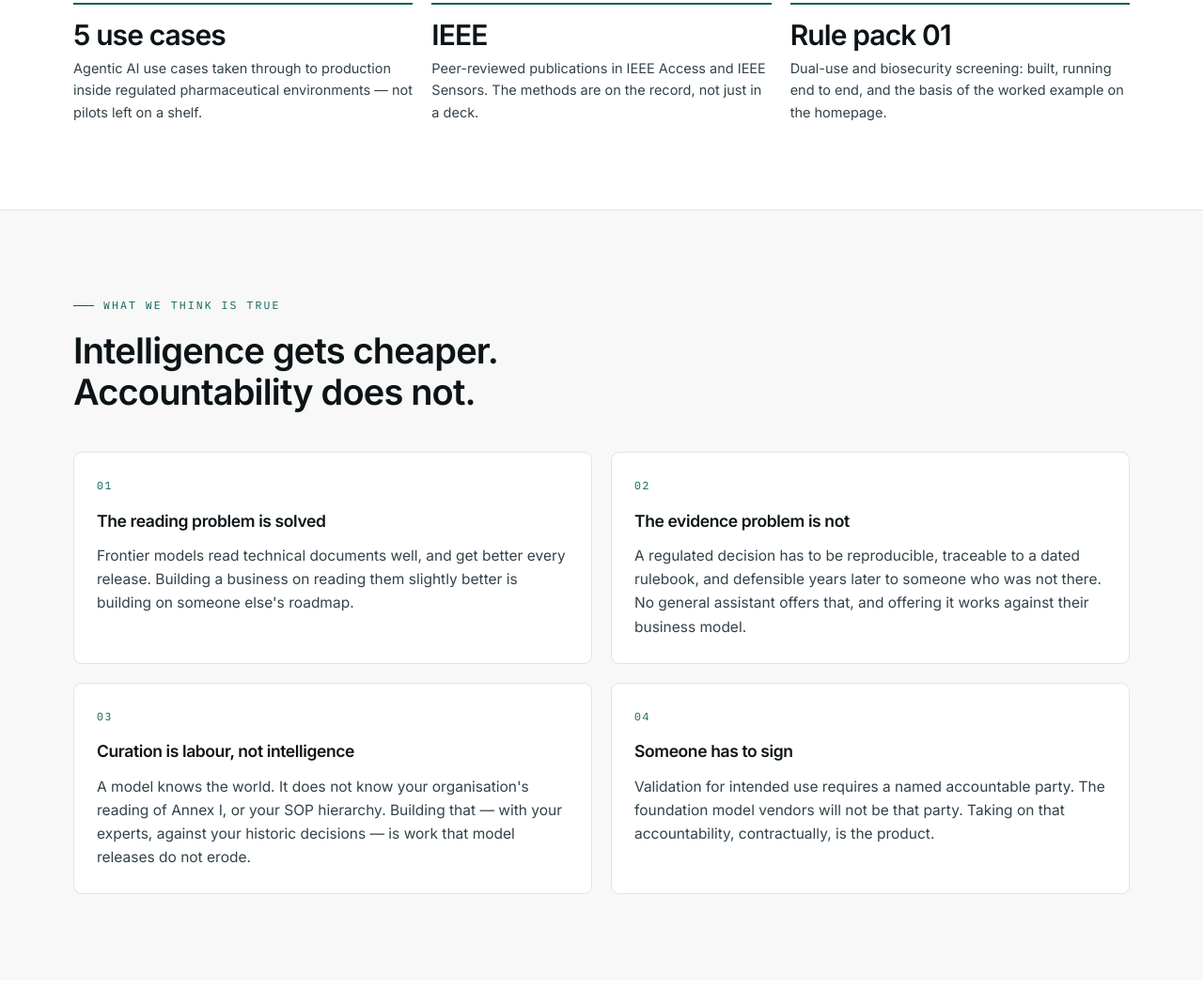
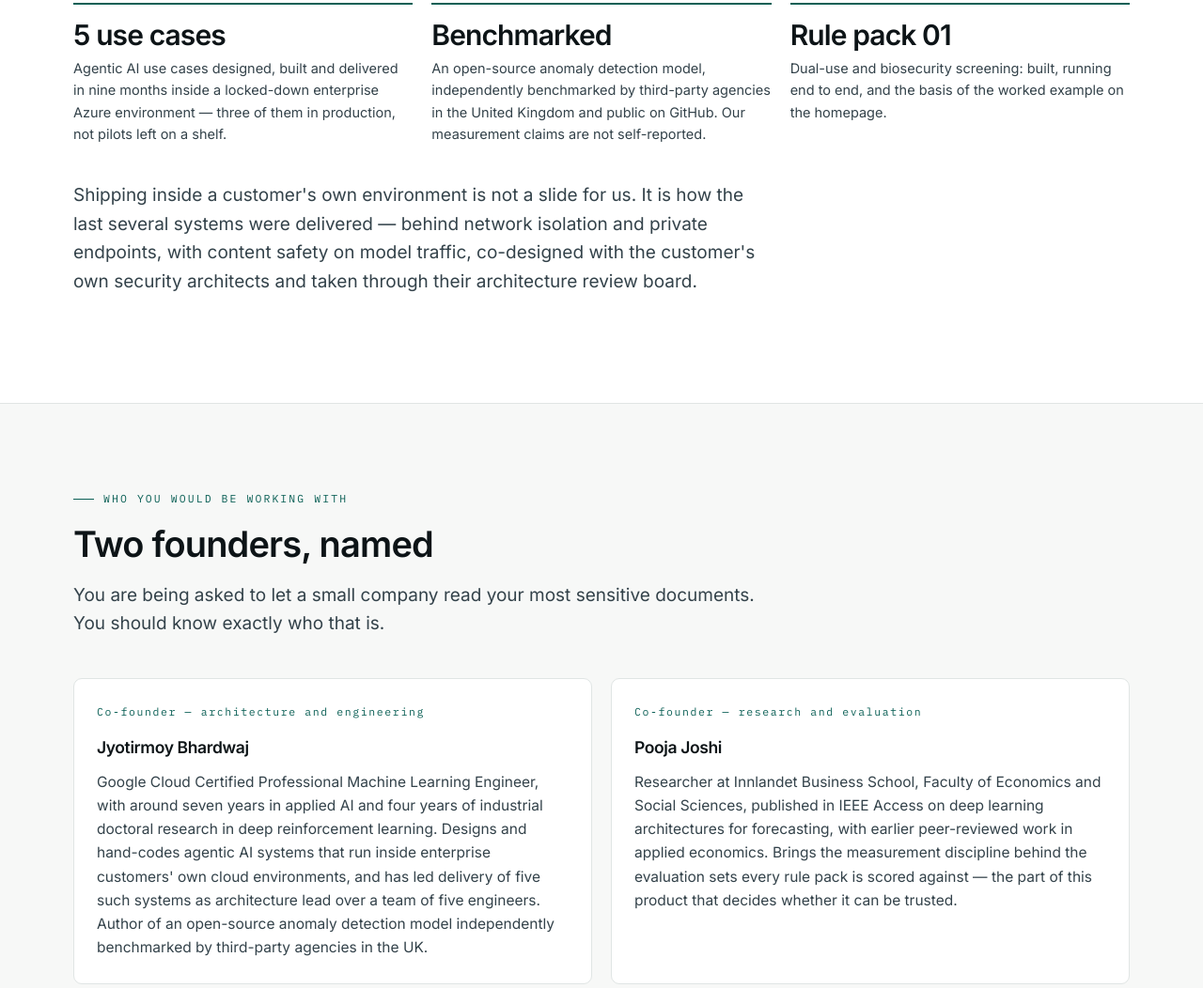
Before and after one commit to Jyotirmoy-Bhardwaj/Hridhaan, a plain HTML site: page about.html in a window 1280 px wide. Shown: the part 843-1895 px from the top of the page at 94% size. Drawn offline with Linux system fonts and the light colour scheme.

Commit message:
Name both founders and strengthen the track record
- New "Who you would be working with" section naming Jyotirmoy Bhardwaj
  and Pooja Joshi, with the credentials that transfer to this buyer
- Track record now states five agentic use cases delivered in nine
  months, three in production, without naming client or sector
- Replaced the IEEE stat with the independently benchmarked open-source
  model, which is externally verifiable and relevant to the evaluation
  claims the product makes
- Added the tenant-deployment record: network isolation, private
  endpoints, content safety, client architecture review board
- Doctoral research described as research, never as a completed PhD

Co-Authored-By: Claude Opus 5 <noreply@anthropic.com>

```diff
--- a/about.html
+++ b/about.html
@@ -4,7 +4,7 @@
 <meta charset="utf-8">
 <meta name="viewport" content="width=device-width, initial-scale=1">
 <title>About — Hridhaan Systems</title>
-<meta name="description" content="Hridhaan Systems builds evidence-grade AI for regulated decisions — from a track record of taking agentic AI use cases through to production inside regulated pharmaceutical environments.">
+<meta name="description" content="Hridhaan Systems builds evidence-grade AI for regulated decisions, from a track record of shipping agentic AI into locked-down enterprise environments. Founded by Jyotirmoy Bhardwaj and Pooja Joshi.">
 <link rel="canonical" href="https://hridhaan.ai/about.html">
 <link rel="preconnect" href="https://fonts.googleapis.com">
 <link rel="preconnect" href="https://fonts.gstatic.com" crossorigin>
@@ -55,22 +55,66 @@
     <div class="stats">
       <div>
         <div class="fig">5 use cases</div>
-        <div class="cap">Agentic AI use cases taken through to production inside regulated pharmaceutical environments — not pilots left on a shelf.</div>
+        <div class="cap">Agentic AI use cases designed, built and delivered in nine months inside a locked-down enterprise Azure environment — three of them in production, not pilots left on a shelf.</div>
       </div>
       <div>
-        <div class="fig">IEEE</div>
-        <div class="cap">Peer-reviewed publications in IEEE Access and IEEE Sensors. The methods are on the record, not just in a deck.</div>
+        <div class="fig">Benchmarked</div>
+        <div class="cap">An open-source anomaly detection model, independently benchmarked by third-party agencies in the United Kingdom and public on GitHub. Our measurement claims are not self-reported.</div>
       </div>
       <div>
         <div class="fig">Rule pack 01</div>
         <div class="cap">Dual-use and biosecurity screening: built, running end to end, and the basis of the worked example on the homepage.</div>
       </div>
     </div>
+
+    <p class="lede" style="margin-top:38px;">
+      Shipping inside a customer's own environment is not a slide for us. It is how the last several
+      systems were delivered — behind network isolation and private endpoints, with content safety on
+      model traffic, co-designed with the customer's own security architects and taken through their
+      architecture review board.
+    </p>
+  </div>
+</section>
+
+<!-- ── Founders ──────────────────────────────────────────────────────── -->
+<section class="tint">
+  <div class="wrap">
+    <div class="eyebrow">Who you would be working with</div>
+    <h2 class="sec">Two founders, named</h2>
+    <p class="lede">
+      You are being asked to let a small company read your most sensitive documents. You should know
+      exactly who that is.
+    </p>
+
+    <div class="grid-2">
+      <div class="card">
+        <span class="num">Co-founder — architecture and engineering</span>
+        <h3>Jyotirmoy Bhardwaj</h3>
+        <p>
+          Google Cloud Certified Professional Machine Learning Engineer, with around seven years in applied
+          AI and four years of industrial doctoral research in deep reinforcement learning. Designs and
+          hand-codes agentic AI systems that run inside enterprise customers' own cloud environments, and
+          has led delivery of five such systems as architecture lead over a team of five engineers.
+          Author of an open-source anomaly detection model independently benchmarked by third-party
+          agencies in the UK.
+        </p>
+      </div>
+      <div class="card">
+        <span class="num">Co-founder — research and evaluation</span>
+        <h3>Pooja Joshi</h3>
+        <p>
+          Researcher at Innlandet Business School, Faculty of Economics and Social Sciences, published in
+          IEEE Access on deep learning architectures for forecasting, with earlier peer-reviewed work in
+          applied economics. Brings the measurement discipline behind the evaluation sets every rule pack
+          is scored against — the part of this product that decides whether it can be trusted.
+        </p>
+      </div>
+    </div>
   </div>
 </section>
 
 <!-- ── Thesis ────────────────────────────────────────────────────────── -->
-<section class="tint">
+<section class="plain">
   <div class="wrap">
     <div class="eyebrow">What we think is true</div>
     <h2 class="sec">Intelligence gets cheaper. Accountability does not.</h2>
@@ -101,7 +145,7 @@
 </section>
 
 <!-- ── How we work ───────────────────────────────────────────────────── -->
-<section class="plain">
+<section class="tint">
   <div class="wrap">
     <div class="eyebrow">How we work</div>
     <h2 class="sec">Fixed scope, your documents, written success criteria</h2>
```
